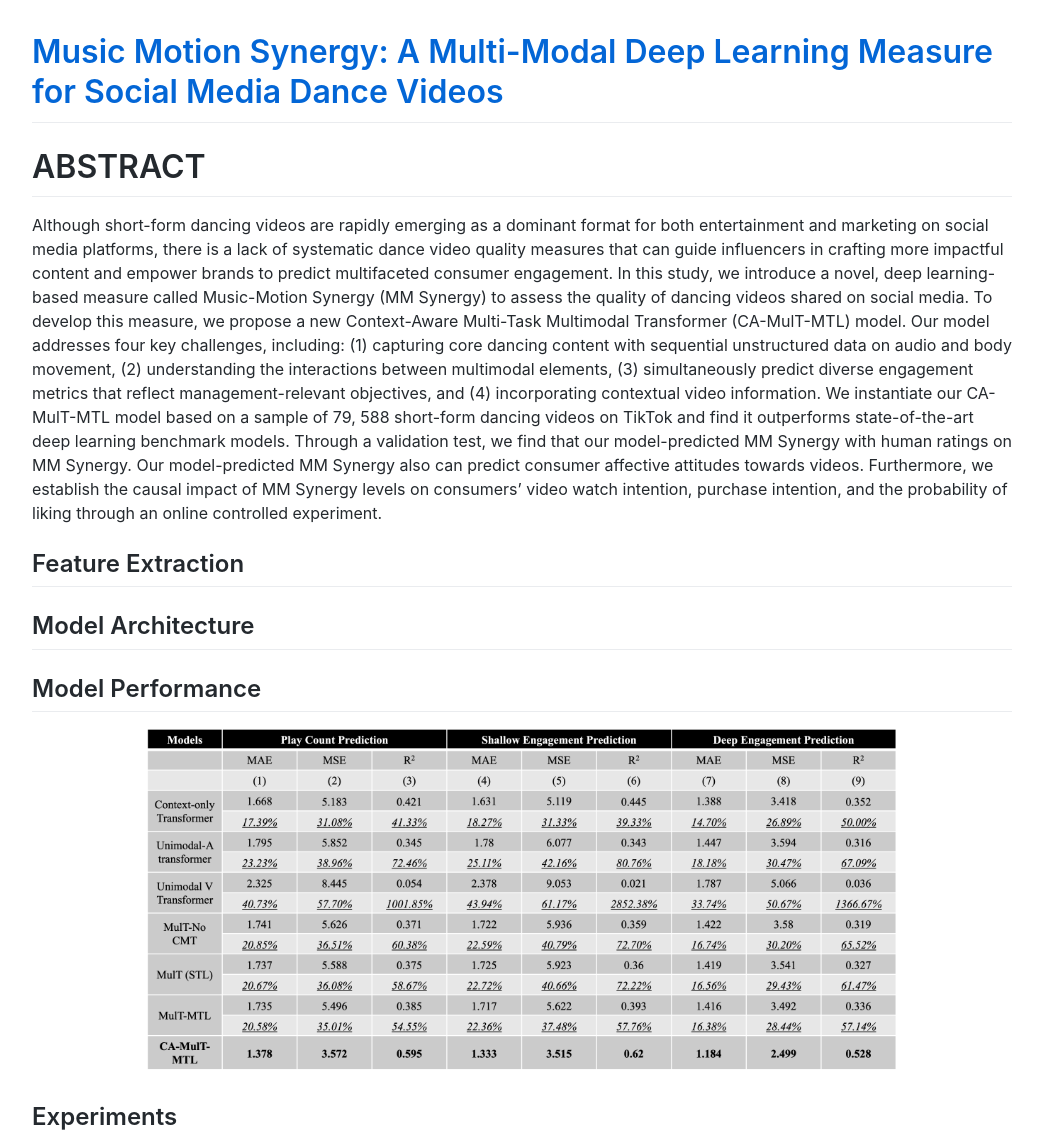
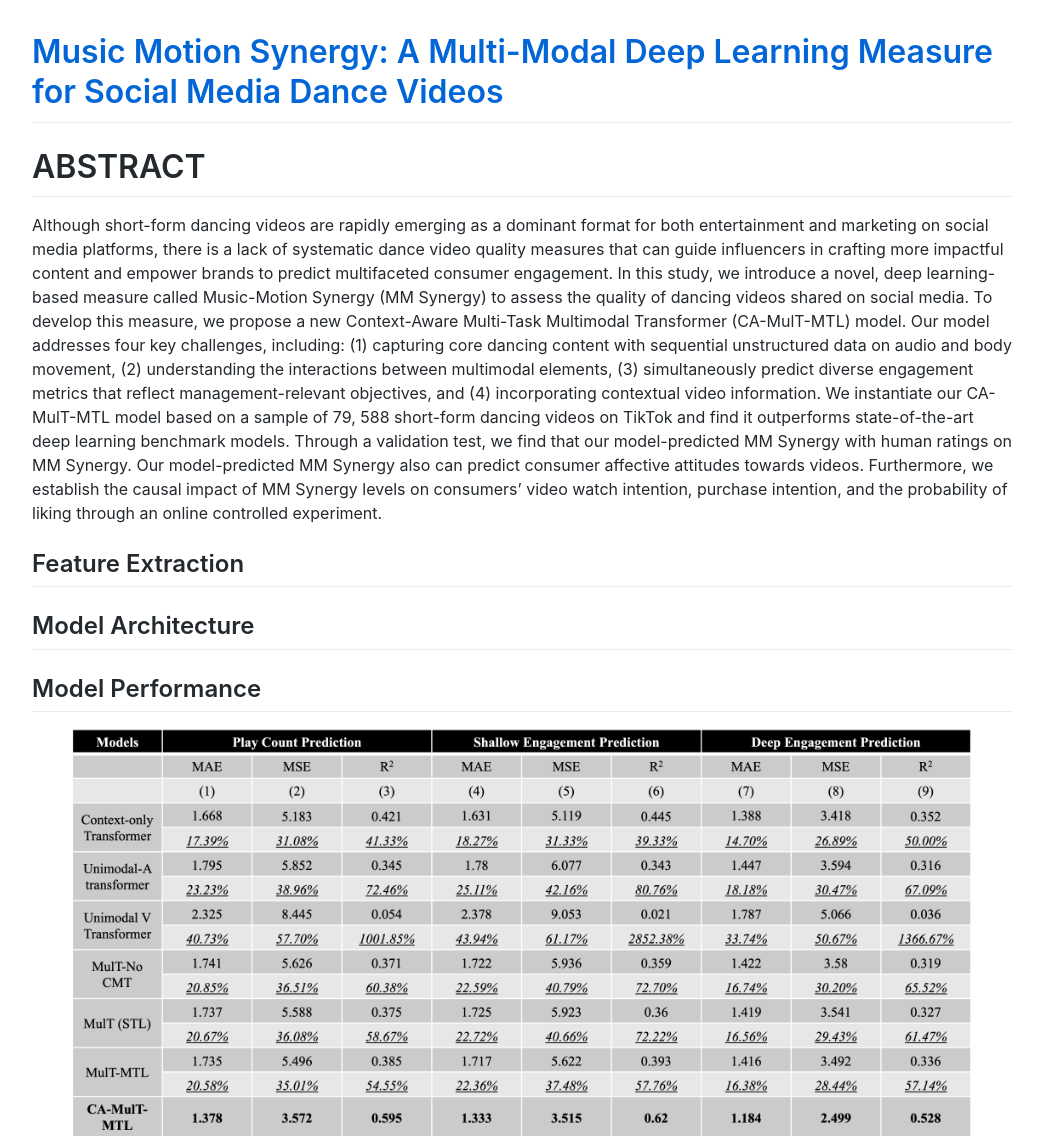
Before and after one commit to eyoy/mmsynergy, a Jekyll site: the page built from index.md, in a window 1280 px wide. Shown: the top 1136 px of the page, without its empty margins (118-1161 px from the left). Built offline with Jekyll 4.4.1, drawn with Linux system fonts in a browser that asks for light colours; comment, search, counter and statistics services are not loaded; our own code applies the rules of GitHub Pages for plain Markdown files; grey boxes are pictures that could not be loaded.

Commit message:
Update index.md

```diff
--- a/index.md
+++ b/index.md
@@ -11,7 +11,7 @@ Although short-form dancing videos are rapidly emerging as a dominant format for
 ## Model Performance
 
 <div style="text-align: center;">
-  <img src="assets/images/mod_perf_improvement.png" alt="Model Performance" width="750">
+  <img src="assets/images/mod_perf_improvement.png" alt="Model Performance" width="900">
 </div>
 
 ## Experiments
```
